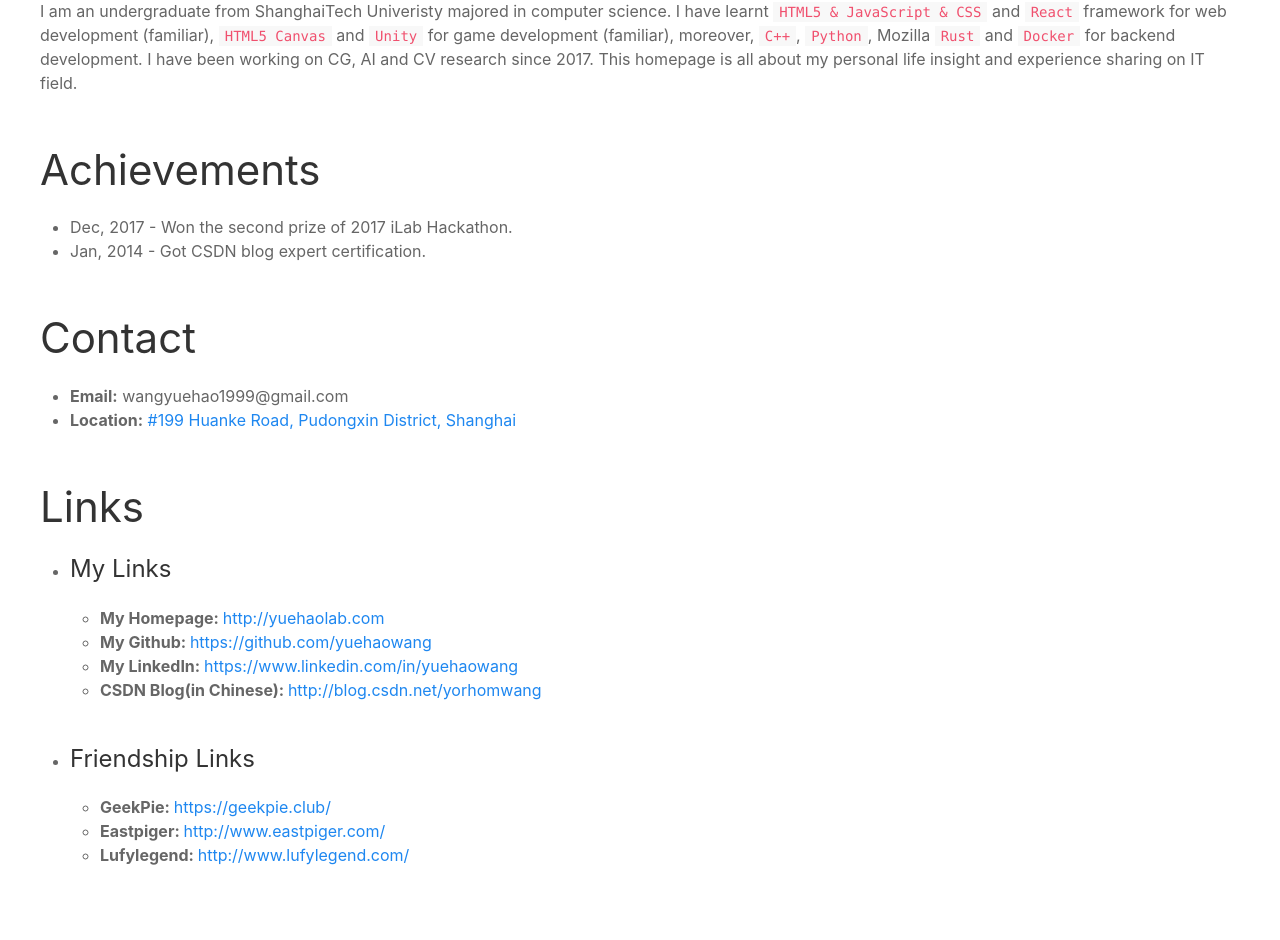
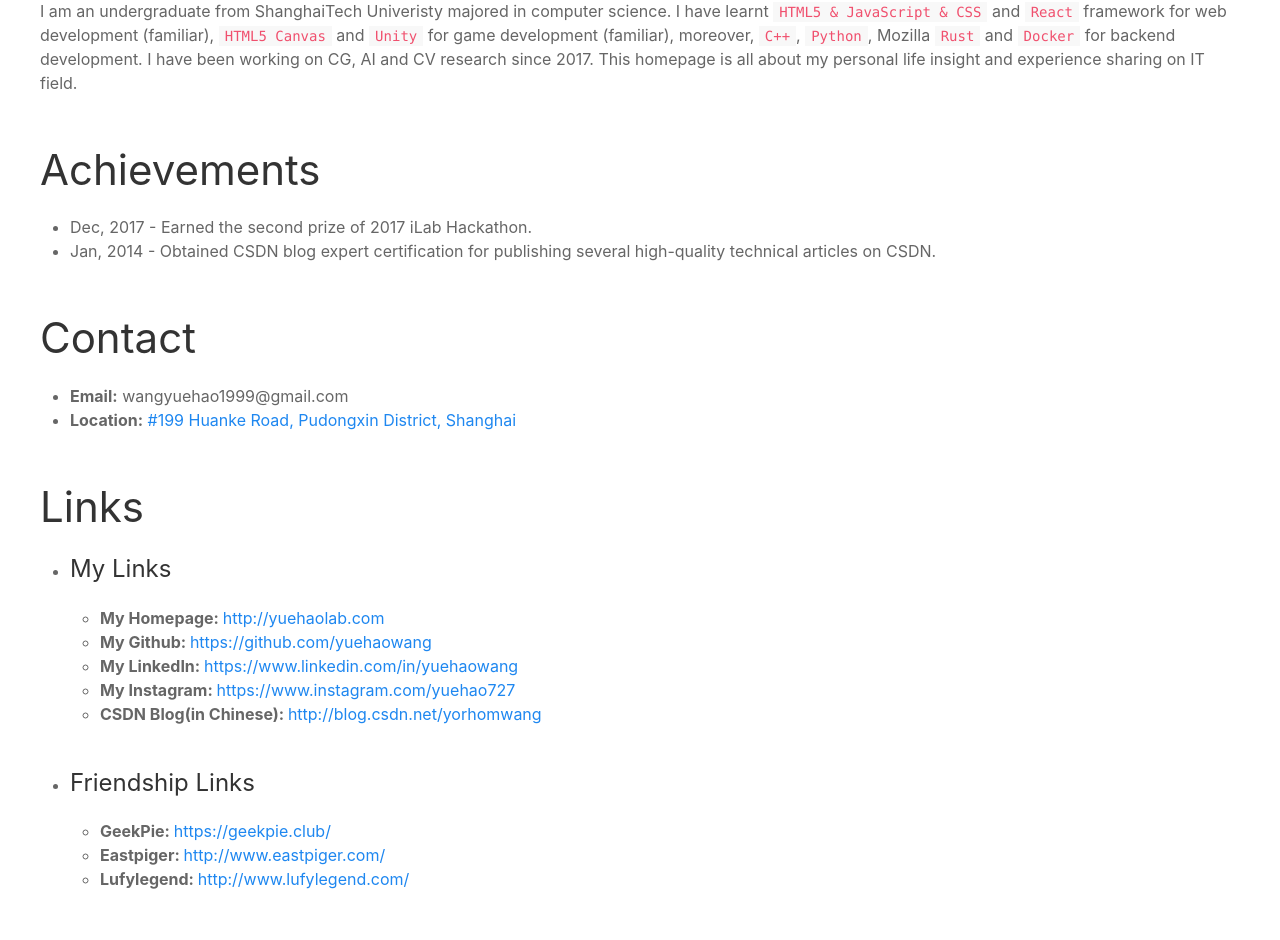
Before and after one commit to yuehaowang/yuehaolab.com, a Python web app: template templates/about.html in a window 1280 px wide. Shown: the part 442-1382 px from the top of the page. Run offline with Jinja, Linux system fonts and the light colour scheme; the template is opened without the code that fills it, so the values that code supplies are empty.

Commit message:
Added instagram url & improved resume.

```diff
--- a/templates/about.html
+++ b/templates/about.html
@@ -16,8 +16,8 @@
 		<h1>Achievements</h1>
 		<p>
 			<ul>
-				<li>Dec, 2017 - Won the second prize of 2017 iLab Hackathon.</li>
-				<li>Jan, 2014 - Got CSDN blog expert certification.</li>
+				<li>Dec, 2017 - Earned the second prize of 2017 iLab Hackathon.</li>
+				<li>Jan, 2014 - Obtained CSDN blog expert certification for publishing several high-quality technical articles on CSDN.</li>
 			</ul>
 		</p>
 	</div>
@@ -42,6 +42,7 @@
 						<li><b>My Homepage: </b><a href="http://yuehaolab.com" target="_blank">http://yuehaolab.com</a></li>
 						<li><b>My Github: </b><a href="https://github.com/yuehaowang" target="_blank">https://github.com/yuehaowang</a></li>
 						<li><b>My LinkedIn: </b><a href="https://www.linkedin.com/in/yuehaowang" target="_blank">https://www.linkedin.com/in/yuehaowang</a></li>
+						<li><b>My Instagram: </b><a href="https://www.instagram.com/yuehao727" target="_blank">https://www.instagram.com/yuehao727</a></li>
 						<li><b>CSDN Blog(in Chinese): </b><a href="http://blog.csdn.net/yorhomwang" target="_blank">http://blog.csdn.net/yorhomwang</a></li>
 					</ul>
 				</li>
--- a/templates/blog.html
+++ b/templates/blog.html
@@ -11,7 +11,7 @@
 			{% for item in post_list %}
 				<div class="uk-card uk-card-default uk-grid-collapse uk-margin" uk-grid>
 					<div class="uk-width-1-3@m uk-card-media-left uk-cover-container">
-						<img src="{{ '/images/blog/thumbnails/' + (post_list[item].thumbnail if ('thumbnail' in post_list[item]) else 'default.png') }}" alt="" uk-cover>
+						<img src="{{ (post_list[item].thumbnail if ('thumbnail' in post_list[item]) else '/images/blog/thumbnails/default.png') }}" alt="" uk-cover>
 						<canvas width="300" height="200"></canvas>
 					</div>
 					<div class="uk-width-2-3@m">
--- a/templates/post.html
+++ b/templates/post.html
@@ -20,7 +20,9 @@
 
 	<div class="banner">
 		<h1>{{ page_title }}</span></h1>
-		<h3><span uk-icon="icon: clock; ratio: 1.5" style="margin-right: 5px;"></span> {{ post_time }}</h3>
+		{% if post_time != "" %}
+			<h3><span uk-icon="icon: clock; ratio: 1.5" style="margin-right: 5px;"></span> {{ post_time }}</h3>
+		{% endif %}
 	</div>
 
 {% endblock %}
--- a/templates/showcase.html
+++ b/templates/showcase.html
@@ -72,4 +72,10 @@
 		</div>
 	</div>
 
+	{# Photos #}
+	<div class="paragraph">
+		<h1><span class="uk-visible@m" uk-icon="icon: image; ratio: 2.3"></span> Photos</h1>
+		<p class="uk-text-lead">Although I am not an expert in photography even not a beginner, I would like to take some photos of spectacular scenery around me and share them on the Internet. You can find most of them on <a href="https://www.instagram.com/yuehao727" target="_blank">my instagram</a>.</p>
+	</div>
+
 {% endblock %}
```
